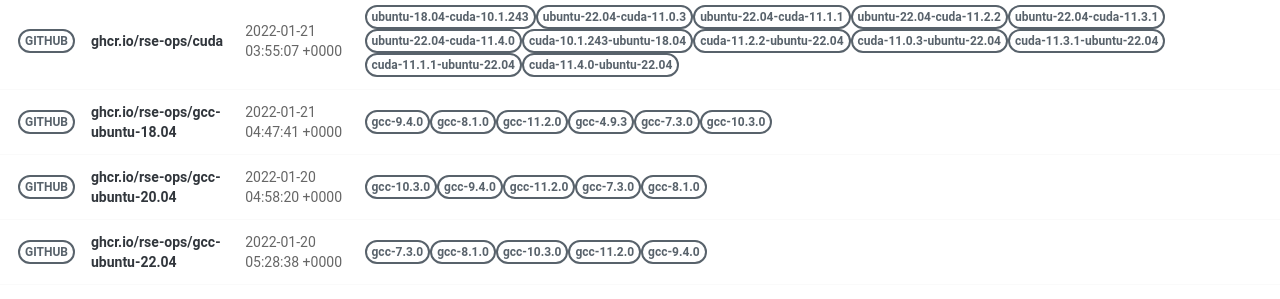
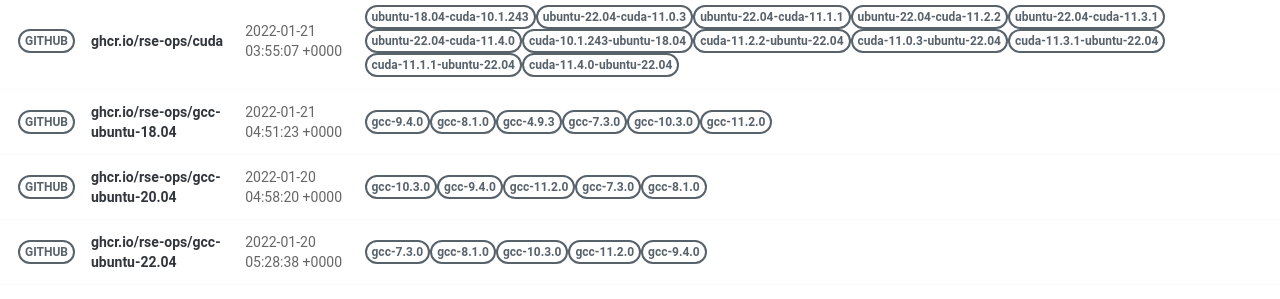
Before and after one commit to rse-ops/docker-images, a Jekyll site: the page built from pages/index.md, in a window 1280 px wide. Shown: the part 502-801 px from the top of the page. Built offline with Jekyll 4.4.1, drawn with Linux system fonts in a browser that asks for light colours; nearby versions of some CDN libraries.

Commit message:
Automated push to update library 2022-01-21

```diff
--- a/_library/ghcr.io-rse-ops-gcc-ubuntu-18.04.md
+++ b/_library/ghcr.io-rse-ops-gcc-ubuntu-18.04.md
@@ -1,7 +1,7 @@
 ---
 layout: container
 name: ghcr.io/rse-ops/gcc-ubuntu-18.04
-updated_at: 2022-01-21 04:47:41.222661
+updated_at: 2022-01-21 04:51:23.776915
 
 
 container_url: https://github.com/orgs/rse-ops/packages/container/package/gcc-ubuntu-18.04
```
Also changed, not shown: other parts of _library/ghcr.io-rse-ops-gcc-ubuntu-18.04.md (+3 -3 lines).
